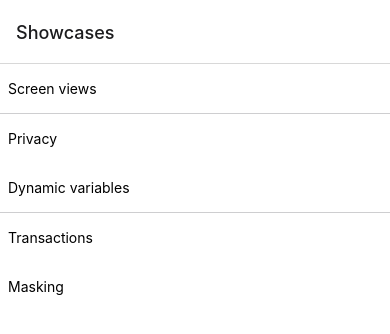
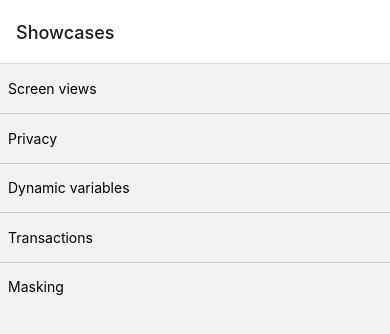
Before and after one commit to ContentSquare/react-native-sample-app, a React Native app: screen /Home in a window 390 px wide. Shown: the top 334 px of the page. Built offline with nearby package versions, Linux system fonts and the light colour scheme.

Commit message:
feat: add constants

```diff
--- /dev/null
+++ b/src/constants.ts
@@ -0,0 +1,6 @@
+export const gridUnit = 8;
+
+export const colors = {
+  white: '#FFFFF',
+  lightGrey: '#CECED0',
+};
--- a/src/modules/Home/views/Home.tsx
+++ b/src/modules/Home/views/Home.tsx
@@ -1,5 +1,6 @@
 import React from 'react';
 import { FlatList, StyleSheet, View } from 'react-native';
+import { colors } from '../../../constants';
 import { ListItem } from '../../../shared/ListItem';
 import { Separator } from '../../../shared/Separator';
 
@@ -26,6 +27,6 @@ export const Home: React.FunctionComponent = () => {
 const styles = StyleSheet.create({
   container: {
     flex: 1,
-    backgroundColor: 'white',
+    backgroundColor: colors.white,
   },
 });
--- a/src/shared/ListItem.tsx
+++ b/src/shared/ListItem.tsx
@@ -1,5 +1,6 @@
 import React, { FunctionComponent } from 'react';
 import { Pressable, StyleSheet, Text } from 'react-native';
+import { colors, gridUnit } from '../constants';
 
 type Props = {
   label: string;
@@ -16,8 +17,8 @@ export const ListItem: FunctionComponent<Props> = ({ label, onPress }) => {
 
 const styles = StyleSheet.create({
   container: {
-    backgroundColor: 'white',
-    paddingVertical: 16,
-    paddingHorizontal: 8,
+    backgroundColor: colors.white,
+    paddingVertical: gridUnit * 2,
+    paddingHorizontal: gridUnit,
   },
 });
--- a/src/shared/Separator.tsx
+++ b/src/shared/Separator.tsx
@@ -1,5 +1,6 @@
 import React, { FunctionComponent } from 'react';
 import { StyleSheet, View } from 'react-native';
+import { colors } from '../constants';
 
 export const Separator: FunctionComponent = () => {
   return <View style={styles.container} />;
@@ -8,6 +9,6 @@ export const Separator: FunctionComponent = () => {
 const styles = StyleSheet.create({
   container: {
     height: 0.5,
-    backgroundColor: '#CECED0',
+    backgroundColor: colors.lightGrey,
   },
 });
```
